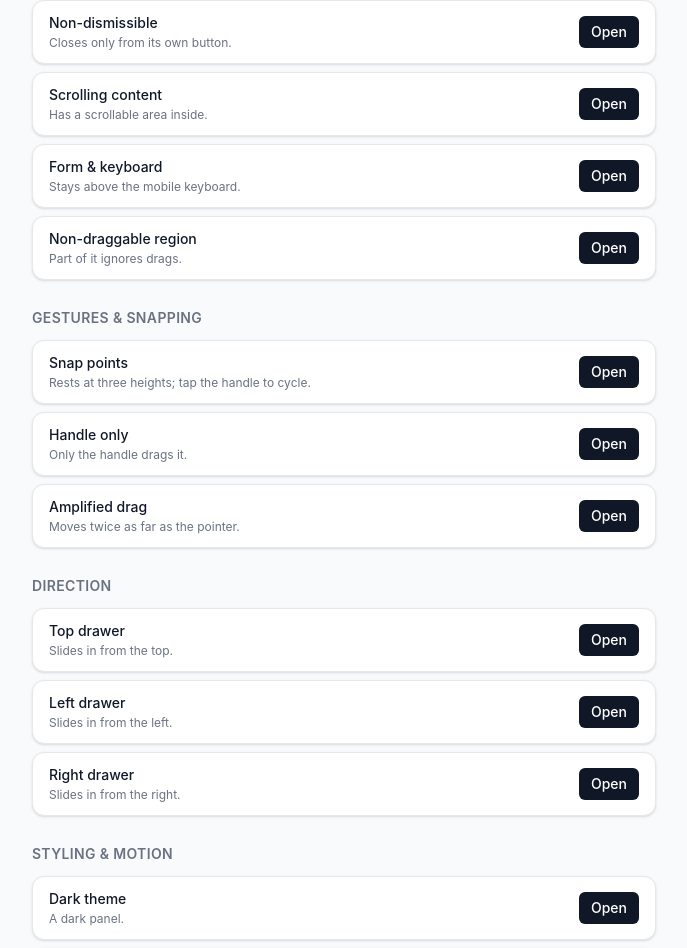
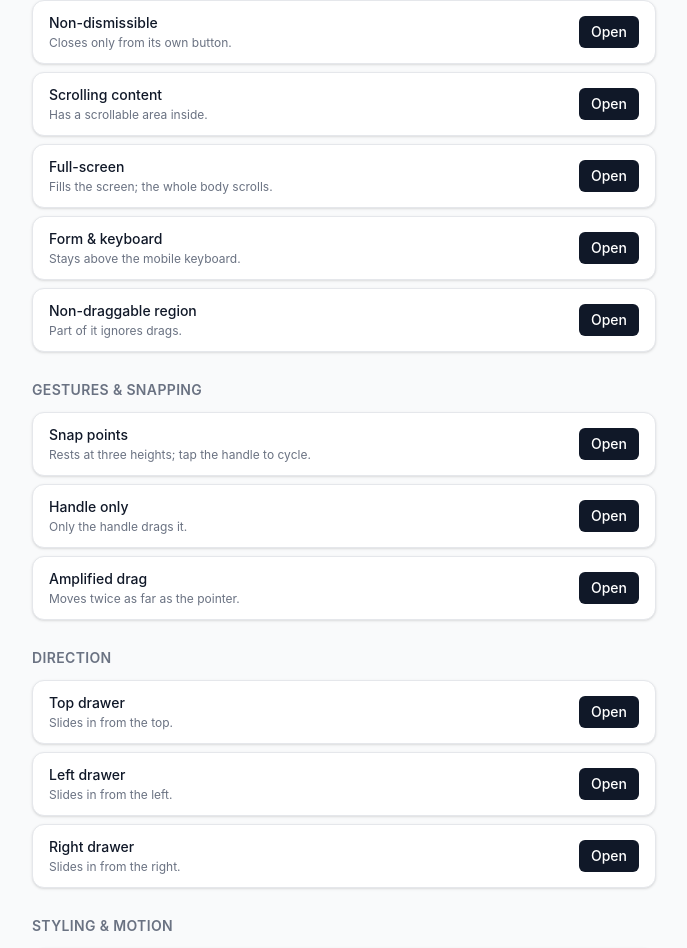
Before and after one commit to harshmandan/svaul, a SvelteKit app: page / in a window 1280 px wide. Shown: the part 832-1780 px from the top of the page, without its empty margins (296-983 px from the left). Built offline with nearby package versions, Linux system fonts and the light colour scheme.

Commit message:
docs(demo): full-screen scrollable drawer example
Add a full-height sheet whose whole body scrolls, to the Essentials
section — scroll to read, then swipe down from the top to dismiss.
Exercises the pointercancel/touch-fallback fix on a real page.

```diff
--- a/src/routes/+page.svelte
+++ b/src/routes/+page.svelte
@@ -3,6 +3,7 @@
     import DefaultDrawer from "./examples/DefaultDrawer.svelte";
     import NonDismissibleDrawer from "./examples/NonDismissibleDrawer.svelte";
     import ScrollableDrawer from "./examples/ScrollableDrawer.svelte";
+    import FullScreenDrawer from "./examples/FullScreenDrawer.svelte";
     import FormDrawer from "./examples/FormDrawer.svelte";
     import NonDraggableDrawer from "./examples/NonDraggableDrawer.svelte";
     import SnapPointsDrawer from "./examples/SnapPointsDrawer.svelte";
@@ -106,6 +107,7 @@
             <div class="mt-3 space-y-2">
                 <NonDismissibleDrawer />
                 <ScrollableDrawer />
+                <FullScreenDrawer />
                 <FormDrawer />
                 <NonDraggableDrawer />
             </div>
--- /dev/null
+++ b/src/routes/examples/FullScreenDrawer.svelte
@@ -0,0 +1,32 @@
+<script lang="ts">
+    import SheetExample from "./SheetExample.svelte";
+</script>
+
+<SheetExample
+    name="Full-screen"
+    description="Fills the screen; the whole body scrolls."
+    heading="Full-screen"
+    fullHeight
+    showFooter={false}
+>
+    {#snippet body()}
+        <!-- The body itself is the scroll container and fills the drawer's remaining
+             height (flex-1 + min-h-0). Scroll it to the bottom and back — when it's at
+             the top, keep swiping down and the drawer closes, mid-gesture. -->
+        <div
+            class="mt-2 -mx-4 min-h-0 flex-1 overflow-y-auto px-4 text-left text-[15px] leading-relaxed text-gray-600"
+        >
+            <p>
+                A full-height sheet whose content scrolls on its own. When you're
+                scrolled to the very top, a downward swipe drags the drawer instead of
+                the content — so you can flick it closed without reaching for the handle.
+            </p>
+            {#each Array(40) as _, i (i)}
+                <p class="mt-3">
+                    Paragraph #{i + 1}. Scroll down to read, scroll back to the top, then
+                    keep swiping down to dismiss.
+                </p>
+            {/each}
+        </div>
+    {/snippet}
+</SheetExample>
```
